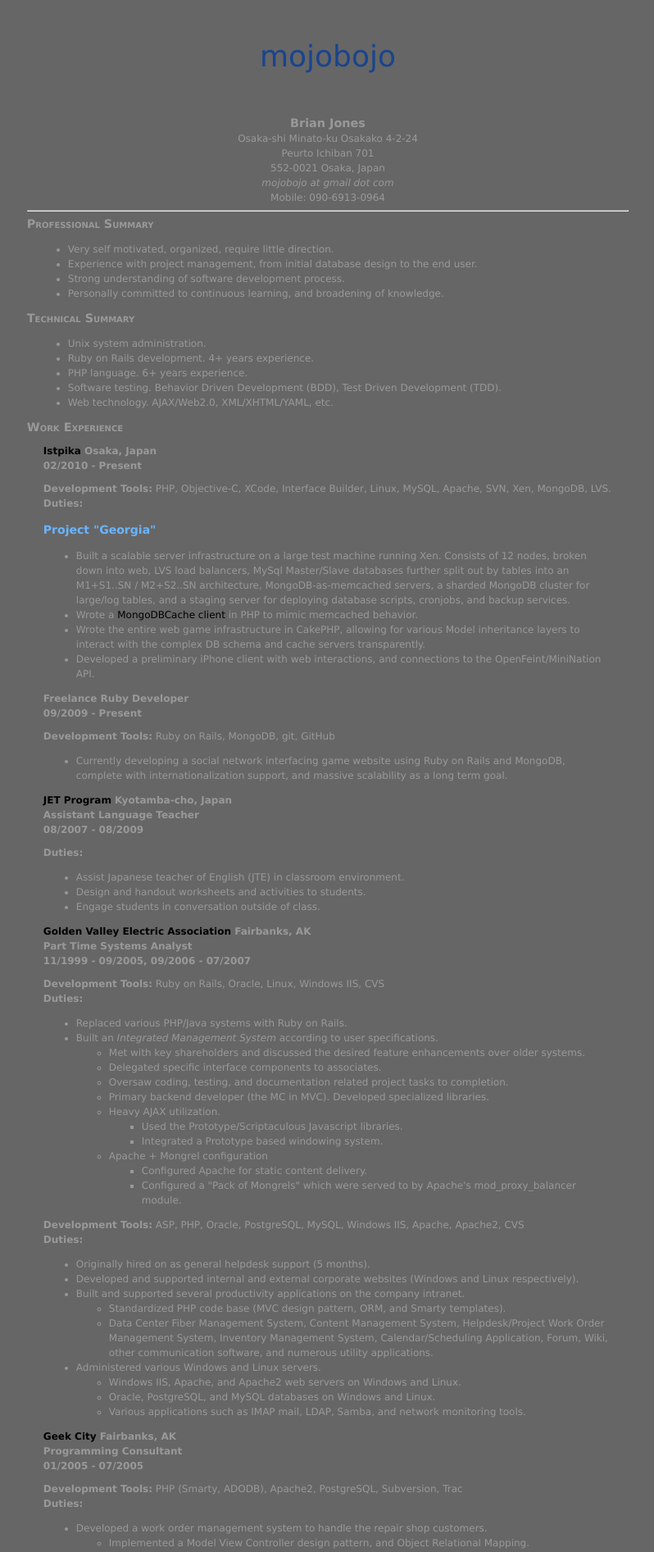
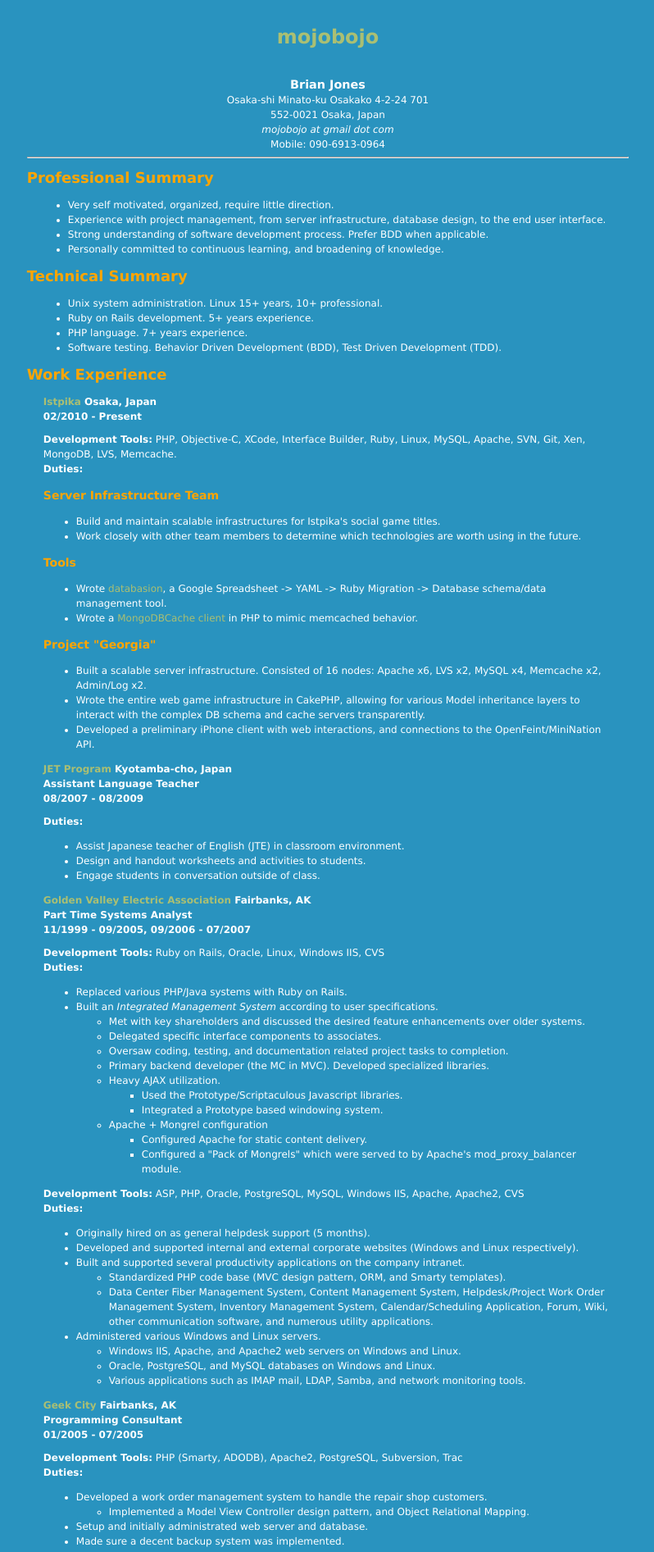
Before and after one commit to boj/boj.github.com, a Jekyll site: the page built from resume.html, in a window 1280 px wide. Shown: the top 1893 px of the page at 82% size, without its empty margins (240-1038 px from the left). Built offline with Jekyll 4.4.1, drawn with Linux system fonts in a browser that asks for light colours; some of the changed text lies outside the part shown.

Commit message:
update after a long time

```diff
--- a/resume.html
+++ b/resume.html
@@ -5,8 +5,7 @@ title: Brian Jones - Resume - Valid XHTML 1.1 / CSS2
 
 <span class="information">
 	<span class="name">Brian Jones</span><br/>
-		Osaka-shi Minato-ku Osakako 4-2-24<br/>
-		Peurto Ichiban 701<br/>
+		Osaka-shi Minato-ku Osakako 4-2-24 701<br/>
     552-0021 Osaka, Japan<br/>
 	<em>mojobojo at gmail dot com</em><br/>
 	Mobile: 090-6913-0964<br/>
@@ -16,12 +15,12 @@ title: Brian Jones - Resume - Valid XHTML 1.1 / CSS2
 
 <!-- Start Summary Section -->
 <div class="section">
-	<span class="section_title">Professional Summary</span>
+	<h2>Professional Summary</h2>
 	<div class="section_detail">
 		<ul>
 		  <li>Very self motivated, organized, require little direction.</li>
-		  <li>Experience with project management, from initial database design to the end user.</li>
-		  <li>Strong understanding of software development process.</li>
+		  <li>Experience with project management, from server infrastructure, database design, to the end user interface.</li>
+		  <li>Strong understanding of software development process.  Prefer BDD when applicable.</li>
 		  <li>Personally committed to continuous learning, and broadening of knowledge.</li>
 		</ul>
 	</div>
@@ -30,14 +29,13 @@ title: Brian Jones - Resume - Valid XHTML 1.1 / CSS2
 
 <!-- Start Technical Section -->
 <div class="section">
-	<span class="section_title">Technical Summary</span>
+	<h2>Technical Summary</h2>
 	<div class="section_detail">
 		<ul>
-		  <li>Unix system administration.</li>
-		  <li>Ruby on Rails development.  4+ years experience.</li>
-		  <li>PHP language.  6+ years experience.</li>
+		  <li>Unix system administration.  Linux 15+ years, 10+ professional.</li>
+		  <li>Ruby on Rails development.  5+ years experience.</li>
+		  <li>PHP language.  7+ years experience.</li>
 		  <li>Software testing.  Behavior Driven Development (BDD), Test Driven Development (TDD).</li>
-		  <li>Web technology.  AJAX/Web2.0, XML/XHTML/YAML, etc.</li>
 		</ul>
 	</div>
 </div>
@@ -45,7 +43,7 @@ title: Brian Jones - Resume - Valid XHTML 1.1 / CSS2
 
 <!-- Start Work Section -->
 <div class="section">
-	<span class="section_title">Work Experience</span>
+	<h2>Work Experience</h2>
 
 	<div class="work_box">
 		<span class="employer_data">
@@ -53,27 +51,23 @@ title: Brian Jones - Resume - Valid XHTML 1.1 / CSS2
 			02/2010 - Present<br/>
 		</span>
 		<div class="job_data">
-			<strong>Development Tools:</strong> PHP, Objective-C, XCode, Interface Builder, Linux, MySQL, Apache, SVN, Xen, MongoDB, LVS.<br/>
+			<strong>Development Tools:</strong> PHP, Objective-C, XCode, Interface Builder, Ruby, Linux, MySQL, Apache, SVN, Git, Xen, MongoDB, LVS, Memcache.<br/>
 			<strong>Duties:</strong><br/>
+			<h3>Server Infrastructure Team</h3>
+			<ul>
+			  <li>Build and maintain scalable infrastructures for Istpika's social game titles.</li>
+			  <li>Work closely with other team members to determine which technologies are worth using in the future.</li>
+			</ul>
+			<h3>Tools</h3>
+			<ul>
+			  <li>Wrote <a href="https://github.com/boj/databasion" title="databasion">databasion</a>, a Google Spreadsheet -> YAML -> Ruby Migration -> Database schema/data management tool.</li>
+			  <li>Wrote a <a href="http://github.com/boj/mongodbcache-php" title="MongoDBCache">MongoDBCache client</a> in PHP to mimic memcached behavior.</li>
+			</ul>
 			<h3>Project "Georgia"</h3>
 			<ul>
-			  <li>Built a scalable server infrastructure on a large test machine running Xen.  Consists of 12 nodes, broken down into web, LVS load balancers, MySql Master/Slave databases further split out by tables into an M1+S1..SN / M2+S2..SN architecture, MongoDB-as-memcached servers, a sharded MongoDB cluster for large/log tables, and a staging server for deploying database scripts, cronjobs, and backup services.</li>
-			  <li>Wrote a <a href="http://github.com/boj/mongodbcache-php" title="MongoDBCache">MongoDBCache client</a> in PHP to mimic memcached behavior.</li>
+			  <li>Built a scalable server infrastructure.  Consisted of 16 nodes: Apache x6, LVS x2, MySQL x4, Memcache x2, Admin/Log x2.</li>
 			  <li>Wrote the entire web game infrastructure in CakePHP, allowing for various Model inheritance layers to interact with the complex DB schema and cache servers transparently.</li>
 			  <li>Developed a preliminary iPhone client with web interactions, and connections to the OpenFeint/MiniNation API.</li>
-			</ul>
-		</div>
-	</div>
-
-	<div class="work_box">
-		<span class="employer_data">
-			Freelance Ruby Developer<br/>
-			09/2009 - Present<br/>
-		</span>
-		<div class="job_data">
-			<strong>Development Tools:</strong> Ruby on Rails, MongoDB, git, GitHub<br/>
-			<ul>
-				<li>Currently developing a social network interfacing game website using Ruby on Rails and MongoDB, complete with internationalization support, and massive scalability as a long term goal.</li>
 			</ul>
 		</div>
 	</div>
@@ -200,27 +194,27 @@ title: Brian Jones - Resume - Valid XHTML 1.1 / CSS2
 
 <!-- Begin Professional Knowledge Section -->
 <div class="section">
-	<span class="section_title">Professional Knowledge</span>
+	<h2>Professional Knowledge</h2>
 
 	<div class="section_detail">
 		<strong>Programming Languages:</strong>
 		<ul>
-			<li>Ruby, Python, PHP, SQL.</li>
-			<li>C#, Java, C/C++, x86 ASM, Pascal, ASP, Perl, ETI.</li>
+			<li>Ruby, Python, PHP, JavaScript, SQL.</li>
+			<li>Objective-C, C#, Java, C/C++, x86 ASM, Pascal, ASP, Perl, ETI.</li>
 		</ul>
 	</div>
 
 	<div class="section_detail">
 		<strong>Interface Markup/Tools:</strong>
 		<ul>
-			<li>XHTML/CSS, XML, XSLT, JavaScript.</li>
+			<li>XHTML/CSS, XML, XSLT.</li>
 		</ul>
 	</div>
 
 	<div class="section_detail">
 		<strong>Development Tools:</strong>
 		<ul>
-			<li>GIT, Subversion, CVS.</li>
+			<li>Git, Subversion, CVS.</li>
 		</ul>
 	</div>
 
@@ -256,7 +250,7 @@ title: Brian Jones - Resume - Valid XHTML 1.1 / CSS2
 
 <!-- Begin Education Section -->
 <div class="section">
-	<span class="section_title">Formal Education</span>
+	<h2>Formal Education</h2>
 	<div class="section_detail">
 		<ul>
 			<li>1997-2007: University of Alaska, Fairbanks.
@@ -274,7 +268,7 @@ title: Brian Jones - Resume - Valid XHTML 1.1 / CSS2
 
 <!-- Begin Personal Interests Section -->
 <div class="section">
-	<span class="section_title">Personal Interests</span>
+	<h2>Personal Interests</h2>
 	<div class="section_detail">
 		<ul>
 			<li>Linux.  First install - 1996 - 2.0.12 kernel.</li>
--- a/static/css/mojobojo.css
+++ b/static/css/mojobojo.css
@@ -1,15 +1,15 @@
 body {
 	font: 12px/1.5em "Lucida Grande", "Lucida Sans Unicode";
-	color: #999;
-	background: #666666;
+	color: white;
+	background: #2993BF;
 }
 
 h1, h2, h3, h4, h5 {
-	color: #6bb4fb;
+	color: orange;
 }
 
 a {
-	color: black;
+	color: #AABF73;
 	text-decoration: none;
 }
 
@@ -26,12 +26,7 @@ a:hover {
 /* Site ID tags */
 
 #header {
-	padding: 2em;
-}
-
-#header > h1 > a {
-	font: 1.5em verdana;
-	color: #19448e;
+	padding: 1em;
 }
 
 #content {
@@ -103,9 +98,7 @@ p.intro:first-letter {
 /* Resume Data */
 
 .section_title {
-	font-variant: small-caps;
-	font-size: larger;
-	font-weight: bolder;
+
 }
 
 .section_detail {
```
Also changed, not shown: other parts of resume.html (+2 -2 lines), _posts/2009-12-16-mongo-cucumber-the-project.textile (deleted, +0 -105 lines), _posts/2009-12-21-more-on-mongodb.textile (deleted, +0 -102 lines), _posts/2009-12-23-tackling-mongomapper-relationships.textile (deleted, +0 -83 lines), _posts/2009-12-5-mojobojo-kyoto-etc.textile (deleted, +0 -17 lines), _posts/2009-12-7-back-in-kyoto.textile (deleted, +0 -25 lines), _posts/2010-1-14-restful-authentication.textile (deleted, +0 -161 lines), _posts/2010-1-3-github-development.textile (deleted, +0 -17 lines), _posts/2010-1-8-gear-shift-game-dev.textile (deleted, +0 -120 lines).
